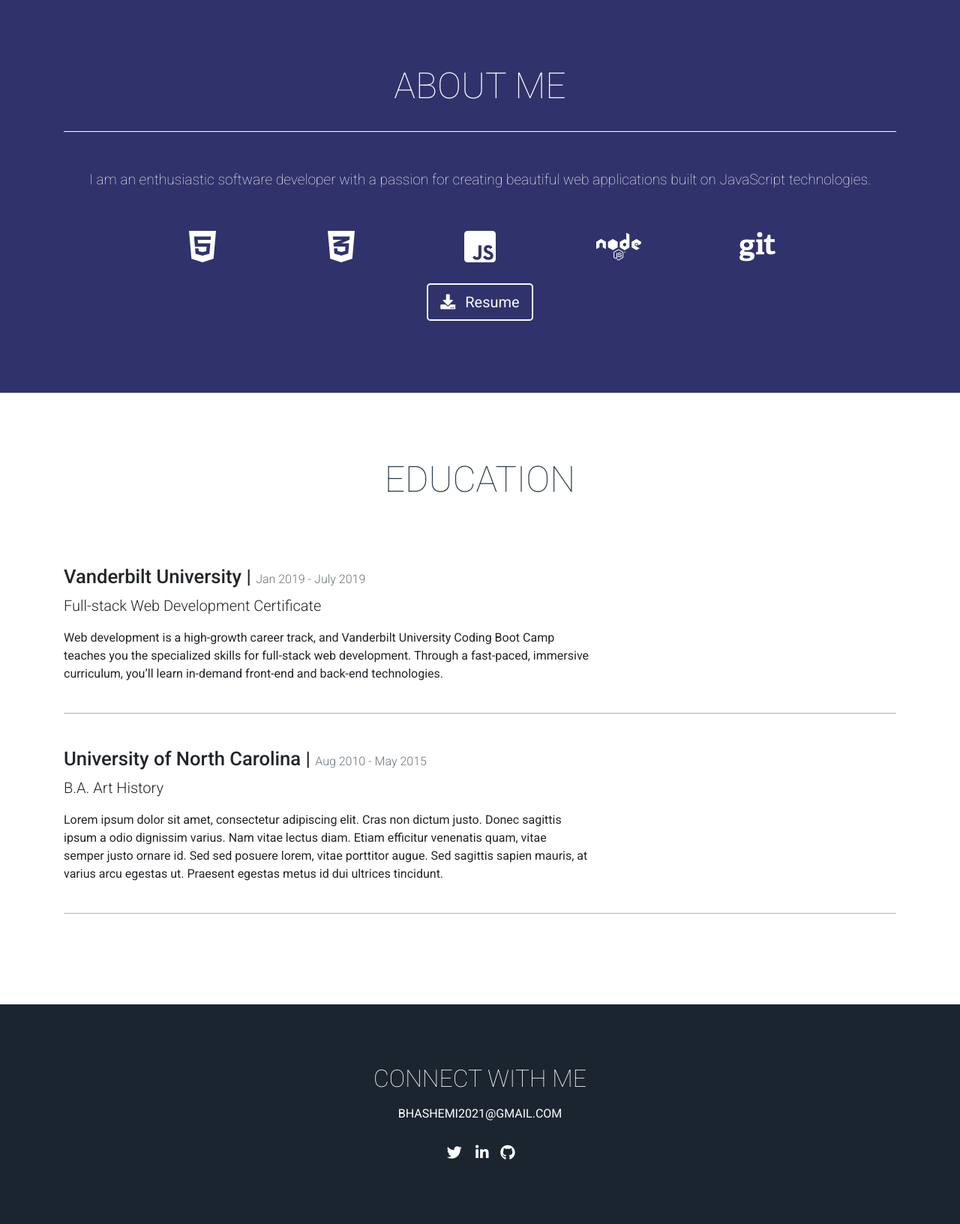
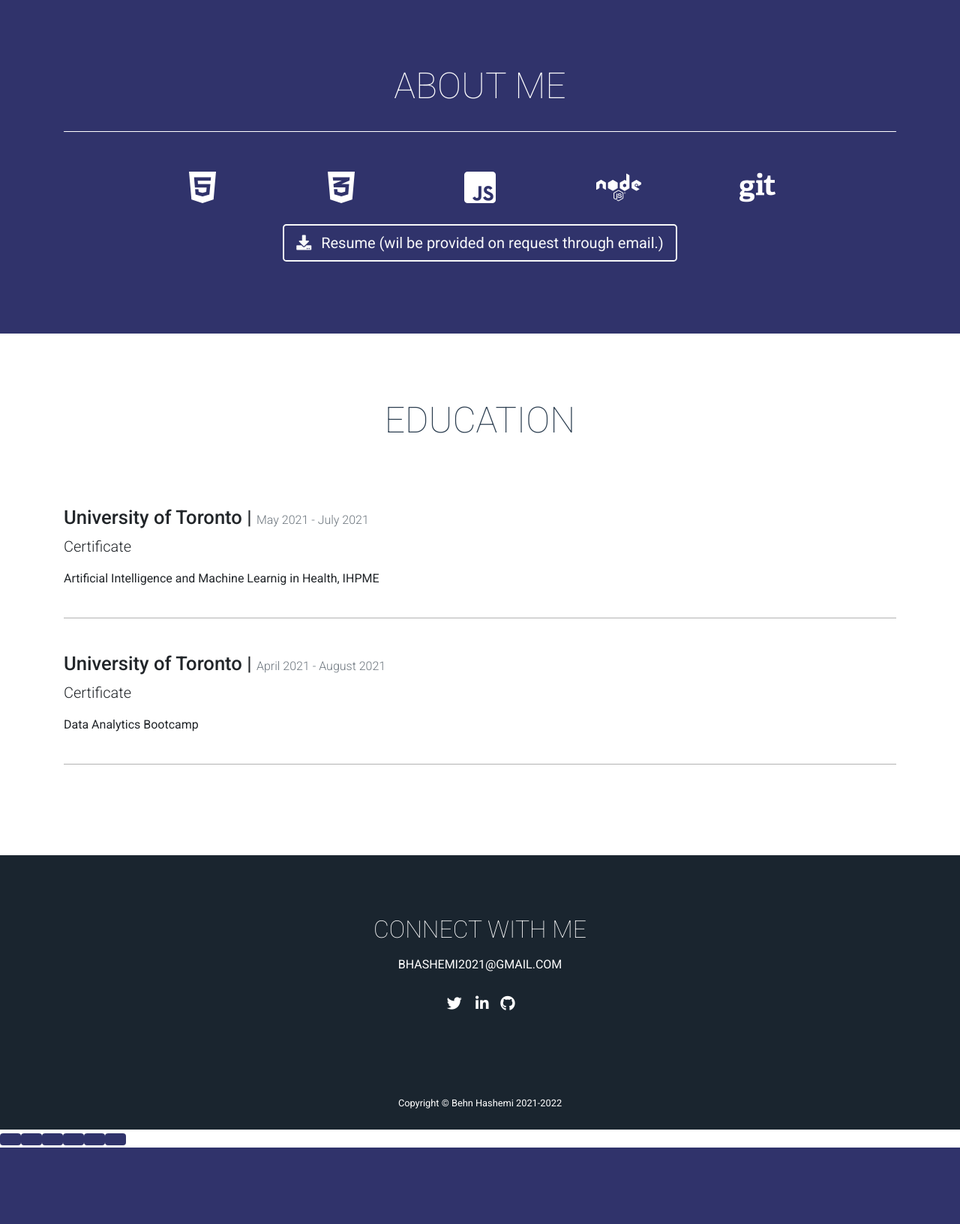
Before and after one commit to BHashemi2021/Mission-to-Mars, a Flask app: template Mars_Scraping/templates/portfolio-template-01/index.html in a window 1280 px wide. Shown: the part 1790-3423 px from the top of the page at 75% size. After the commit the page ends 3321 px from the top, so only its background shows below. Run offline with Flask 2, Linux system fonts and the light colour scheme; the template is opened without the code that fills it, so the values that code supplies are empty; some libraries are stand-ins or nearby versions.

Commit message:
touching up portfolio.

```diff
--- a/Mars_Scraping/templates/portfolio-template-01/index.html
+++ b/Mars_Scraping/templates/portfolio-template-01/index.html
@@ -65,12 +65,12 @@
 
             <!-- Replace this text with your brand statement or other short text about you. -->
             <p class="brand-statement">
-                I'm a Data Analyst - with a background in medicine and
-                public health. I work as a researcher at Lunenfeld Tanenbaum
+                I'm a Data Analyst with an interest in big data analysis. I have a humble background in medicine and
+                public health and work as a researcher at Lunenfeld Tanenbaum
                 Research Institute in Toronto, Canada. I am interested
                 in frailty studies as well as creating tools to predict frailty.
                 My interest in AI and Machine learning led me to study the
-                subject in the University of Toronto in March 2020. I am also interested in big data analysis an
+                subject at the University of Toronto in March 2020.
 
             </p>
         </div>
@@ -90,7 +90,7 @@
                     <a class="portfolio-item d-block mx-auto" data-toggle="modal" data-target="#portfolio-modal-1">
                         <div class="portfolio-item-caption d-flex position-absolute h-100 w-100">
                             <div class="portfolio-item-caption-content my-auto w-100 text-center text-white">
-                                <p>Project #1</p>
+                                <!-- <p>Project #1</p> -->
                                 <i class="fas fa-search-plus fa-2x"></i>
                             </div>
                         </div>
@@ -101,7 +101,7 @@
                     <a class="portfolio-item d-block mx-auto" data-toggle="modal" data-target="#portfolio-modal-2">
                         <div class="portfolio-item-caption d-flex position-absolute h-100 w-100">
                             <div class="portfolio-item-caption-content my-auto w-100 text-center text-white">
-                                <p>Project #2</p>
+                                <!-- <p>Project #2</p> -->
                                 <i class="fas fa-search-plus fa-2x"></i>
                             </div>
                         </div>
@@ -112,7 +112,7 @@
                     <a class="portfolio-item d-block mx-auto" data-toggle="modal" data-target="#portfolio-modal-3">
                         <div class="portfolio-item-caption d-flex position-absolute h-100 w-100">
                             <div class="portfolio-item-caption-content my-auto w-100 text-center text-white">
-                                <p>Project #3</p>
+                                <!-- <p>Project #3</p> -->
                                 <i class="fas fa-search-plus fa-2x"></i>
                             </div>
                         </div>
@@ -123,7 +123,7 @@
                     <a class="portfolio-item d-block mx-auto" data-toggle="modal" data-target="#portfolio-modal-4">
                         <div class="portfolio-item-caption d-flex position-absolute h-100 w-100">
                             <div class="portfolio-item-caption-content my-auto w-100 text-center text-white">
-                                <p>Project #4</p>
+                                <!-- <p>Project #4</p> -->
                                 <i class="fas fa-search-plus fa-3x"></i>
                             </div>
                         </div>
@@ -134,7 +134,7 @@
                     <a class="portfolio-item d-block mx-auto" data-toggle="modal" data-target="#portfolio-modal-5">
                         <div class="portfolio-item-caption d-flex position-absolute h-100 w-100">
                             <div class="portfolio-item-caption-content my-auto w-100 text-center text-white">
-                                <p>Project #5</p>
+                                <!-- <p>Project #5</p> -->
                                 <i class="fas fa-search-plus fa-2x"></i>
                             </div>
                         </div>
@@ -145,7 +145,7 @@
                     <a class="portfolio-item d-block mx-auto" data-toggle="modal" data-target="#portfolio-modal-6">
                         <div class="portfolio-item-caption d-flex position-absolute h-100 w-100">
                             <div class="portfolio-item-caption-content my-auto w-100 text-center text-white">
-                                <p>Project #6</p>
+                                <!-- <p>Project #6</p> -->
                                 <i class="fas fa-search-plus fa-2x"></i>
                             </div>
                         </div>
@@ -163,9 +163,13 @@
             <hr class="star-light mb-5" />
 
             <p class="about-me text-center">
-                I am an enthusiastic software developer with a passion for
-                creating beautiful web applications built on JavaScript
-                technologies.
+<!--                     Lorem ipsum dolor sit amet, consectetur adipiscing elit.
+                    Cras non dictum justo. Donec sagittis ipsum a odio
+                    dignissim varius. Nam vitae lectus diam. Etiam efficitur
+                    venenatis quam, vitae semper justo ornare id. Sed sed
+                    posuere lorem, vitae porttitor augue. Sed sagittis
+                    sapien mauris, at varius arcu egestas ut. Praesent
+                    egestas metus id dui ultrices tincidunt. -->
             </p>
         </div>
         <div class="container">
@@ -194,7 +198,7 @@
             <div class="text-center mt-4">
                 <a class="btn btn-lg btn-outline-light" href="#">
                     <i class="fas fa-download mr-2"></i>
-                    Resume
+                    Resume (wil be provided on request through email.)
                 </a>
             </div>
         </div>
@@ -209,33 +213,24 @@
             <hr class="star-dark mb-5" />
             <div class="credential">
                 <h2 class="location mb-0">
-                    Vanderbilt University |
-                    <span class="credential-date text-muted">Jan 2019 - July 2019</span>
+                    University of Toronto |
+                    <span class="credential-date text-muted">May 2021 - July 2021</span>
                 </h2>
-                <p class="lead">Full-stack Web Development Certificate</p>
+                <p class="lead"> Certificate</p>
                 <p class="credential-description">
-                    Web development is a high-growth career track, and
-                    Vanderbilt University Coding Boot Camp teaches you the
-                    specialized skills for full-stack web development.
-                    Through a fast-paced, immersive curriculum, you’ll learn
-                    in-demand front-end and back-end technologies.
+					Artificial Intelligence and Machine Learnig in Health,
+					IHPME
                 </p>
             </div>
             <hr class="credential-divider" />
             <div class="credential">
                 <h2 class="location mb-0">
-                    University of North Carolina |
-                    <span class="credential-date text-muted">Aug 2010 - May 2015</span>
+                    University of Toronto |
+                    <span class="credential-date text-muted">April 2021 - August 2021</span>
                 </h2>
-                <p class="lead">B.A. Art History</p>
+                <p class="lead">Certificate</p>
                 <p class="credential-description">
-                    Lorem ipsum dolor sit amet, consectetur adipiscing elit.
-                    Cras non dictum justo. Donec sagittis ipsum a odio
-                    dignissim varius. Nam vitae lectus diam. Etiam efficitur
-                    venenatis quam, vitae semper justo ornare id. Sed sed
-                    posuere lorem, vitae porttitor augue. Sed sagittis
-                    sapien mauris, at varius arcu egestas ut. Praesent
-                    egestas metus id dui ultrices tincidunt.
+					Data Analytics Bootcamp
                 </p>
             </div>
             <hr class="credential-divider" />
@@ -294,22 +289,22 @@
                 <div class="row">
                     <div class="col-lg-8 mx-auto">
                         <h2 class="text-secondary text-uppercase mb-0">
-                            Project Name 1
+                            <!-- Project Name 1 -->
                         </h2>
                         <hr class="star-dark mb-5" />
                         <img class="img-fluid mb-5" src="img/portfolio/project1.jpg" alt="" />
                         <p class="mb-5">
-                            Lorem ipsum dolor sit amet, consectetur
+<!--                             Lorem ipsum dolor sit amet, consectetur
                             adipisicing elit. Mollitia neque assumenda ipsam
                             nihil, molestias magnam, recusandae quos quis
                             inventore quisquam velit asperiores, vitae?
                             Reprehenderit soluta, eos quod consequuntur
-                            itaque. Nam.
+                            itaque. Nam. -->
                         </p>
                         <a class="btn btn-primary portfolio-modal-dismiss" href="#">
-                            Live Demo</a>
+                            <!-- Live Demo</a> -->
                         <a class="btn btn-primary portfolio-modal-dismiss" href="#">
-                            View Code</a>
+                            <!-- View Code</a> -->
                     </div>
                 </div>
             </div>
@@ -326,24 +321,24 @@
                 <div class="row">
                     <div class="col-lg-8 mx-auto">
                         <h2 class="text-secondary text-uppercase mb-0">
-                            Project Name
+                            <!-- Project Name -->
                         </h2>
                         <hr class="star-dark mb-5" />
                         <img class="img-fluid mb-5" src="img/portfolio/project2.jpg" alt="" />
                         <p class="mb-5">
-                            Lorem ipsum dolor sit amet, consectetur
+<!--                             Lorem ipsum dolor sit amet, consectetur
                             adipisicing elit. Mollitia neque assumenda ipsam
                             nihil, molestias magnam, recusandae quos quis
                             inventore quisquam velit asperiores, vitae?
                             Reprehenderit soluta, eos quod consequuntur
-                            itaque. Nam.
+                            itaque. Nam. -->
                         </p>
                         <a class="btn btn-primary portfolio-modal-dismiss" href="#">
-                            Live Demo
+                            <!-- Live Demo -->
                         </a>
 
                         <a class="btn btn-primary portfolio-modal-dismiss" href="#">
-                            View Code</a>
+                            <!-- View Code</a> -->
                     </div>
                 </div>
             </div>
@@ -360,24 +355,24 @@
                 <div class="row">
                     <div class="col-lg-8 mx-auto">
                         <h2 class="text-secondary text-uppercase mb-0">
-                            Project Name
+                            <!-- Project Name -->
                         </h2>
                         <hr class="star-dark mb-5" />
                         <img class="img-fluid mb-5" src="img/portfolio/project3.jpg" alt="" />
                         <p class="mb-5">
-                            Lorem ipsum dolor sit amet, consectetur
+<!--                             Lorem ipsum dolor sit amet, consectetur
                             adipisicing elit. Mollitia neque assumenda ipsam
                             nihil, molestias magnam, recusandae quos quis
                             inventore quisquam velit asperiores, vitae?
                             Reprehenderit soluta, eos quod consequuntur
-                            itaque. Nam.
+                            itaque. Nam. -->
                         </p>
                         <a class="btn btn-primary portfolio-modal-dismiss" href="#">
-                            Live Demo
+                            <!-- Live Demo -->
                         </a>
 
                         <a class="btn btn-primary portfolio-modal-dismiss" href="#">
-                            View Code</a>
+                            <!-- View Code</a> -->
                     </div>
                 </div>
             </div>
@@ -394,24 +389,24 @@
                 <div class="row">
                     <div class="col-lg-8 mx-auto">
                         <h2 class="text-secondary text-uppercase mb-0">
-                            Project Name
+                            <!-- Project Name -->
                         </h2>
                         <hr class="star-dark mb-5" />
                         <img class="img-fluid mb-5" src="img/portfolio/project4.jpg" alt="" />
                         <p class="mb-5">
-                            Lorem ipsum dolor sit amet, consectetur
+<!--                             Lorem ipsum dolor sit amet, consectetur
                             adipisicing elit. Mollitia neque assumenda ipsam
                             nihil, molestias magnam, recusandae quos quis
                             inventore quisquam velit asperiores, vitae?
                             Reprehenderit soluta, eos quod consequuntur
-                            itaque. Nam.
+                            itaque. Nam. -->
                         </p>
                         <a class="btn btn-primary portfolio-modal-dismiss" href="#">
-                            Live Demo
+                            <!-- Live Demo -->
                         </a>
 
                         <a class="btn btn-primary portfolio-modal-dismiss" href="#">
-                            View Code</a>
+                            <!-- View Code</a> -->
                     </div>
                 </div>
             </div>
@@ -428,24 +423,24 @@
                 <div class="row">
                     <div class="col-lg-8 mx-auto">
                         <h2 class="text-secondary text-uppercase mb-0">
-                            Project Name
+                            <!-- Project Name -->
                         </h2>
                         <hr class="star-dark mb-5" />
                         <img class="img-fluid mb-5" src="img/portfolio/project5.jpg" alt="" />
                         <p class="mb-5">
-                            Lorem ipsum dolor sit amet, consectetur
+<!--                             Lorem ipsum dolor sit amet, consectetur
                             adipisicing elit. Mollitia neque assumenda ipsam
                             nihil, molestias magnam, recusandae quos quis
                             inventore quisquam velit asperiores, vitae?
                             Reprehenderit soluta, eos quod consequuntur
-                            itaque. Nam.
+                            itaque. Nam. -->
                         </p>
                         <a class="btn btn-primary portfolio-modal-dismiss" href="#">
-                            Live Demo
+                            <!-- Live Demo -->
                         </a>
 
                         <a class="btn btn-primary portfolio-modal-dismiss" href="#">
-                            View Code</a>
+                            <!-- View Code</a> -->
                     </div>
                 </div>
             </div>
@@ -462,24 +457,24 @@
                 <div class="row">
                     <div class="col-lg-8 mx-auto">
                         <h2 class="text-secondary text-uppercase mb-0">
-                            Project Name
+                            <!-- Project Name -->
                         </h2>
                         <hr class="star-dark mb-5" />
                         <img class="img-fluid mb-5" src="img/portfolio/project6.jpg" alt="" />
                         <p class="mb-5">
-                            Lorem ipsum dolor sit amet, consectetur
+<!--                             Lorem ipsum dolor sit amet, consectetur
                             adipisicing elit. Mollitia neque assumenda ipsam
                             nihil, molestias magnam, recusandae quos quis
                             inventore quisquam velit asperiores, vitae?
                             Reprehenderit soluta, eos quod consequuntur
-                            itaque. Nam.
+                            itaque. Nam. -->
                         </p>
                         <a class="btn btn-primary portfolio-modal-dismiss" href="#">
-                            Live Demo
+                            <!-- Live Demo -->
                         </a>
 
                         <a class="btn btn-primary portfolio-modal-dismiss" href="#">
-                            View Code</a>
+                            <!-- View Code</a> -->
                     </div>
                 </div>
             </div>
```
